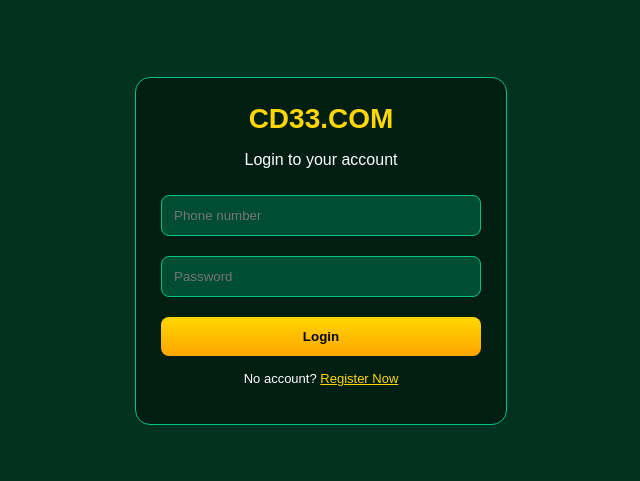
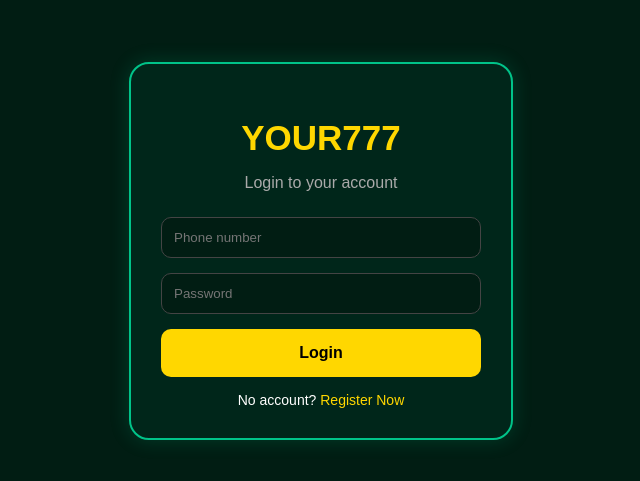
Before and after one commit to brandmehediofficial-code/YOUR777, a plain HTML site: page index.html in a window 1280 px wide. Shown: the part 149-630 px from the top of the page, without its empty margins (319-959 px from the left). Drawn offline with Linux system fonts and the light colour scheme.

Commit message:
Update index.html

```diff
--- a/index.html
+++ b/index.html
@@ -3,40 +3,28 @@
 <head>
     <meta charset="UTF-8">
     <meta name="viewport" content="width=device-width, initial-scale=1.0">
-    <title>Loginiti YOUR777.COM</title>
+    <title>YOUR777 - Login</title>
     <style>
-        body { background-color: #013220; color: white; font-family: sans-serif; display: flex; justify-content: center; align-items: center; height: 100vh; margin: 0; }
-        .login-box { background: rgba(0, 0, 0, 0.4); padding: 25px; border-radius: 15px; text-align: center; width: 85%; max-width: 320px; border: 1px solid #00c389; }
-        .logo { color: #FFD700; font-size: 28px; margin-bottom: 15px; font-weight: bold; }
-        input { width: 100%; padding: 12px; margin: 10px 0; background: #004d33; border: 1px solid #00c389; border-radius: 8px; color: white; box-sizing: border-box; outline: none; }
-        .btn { width: 100%; padding: 12px; background: linear-gradient(to bottom, #FFD700, #FFA500); border: none; border-radius: 8px; font-weight: bold; margin-top: 10px; cursor: pointer; color: #000; }
+        body { background: #011d13; color: white; font-family: sans-serif; display: flex; align-items: center; justify-content: center; height: 100vh; margin: 0; }
+        .login-box { background: #00261a; border: 2px solid #00c389; padding: 30px; border-radius: 20px; width: 320px; text-align: center; box-shadow: 0 0 20px rgba(0,195,137,0.2); }
+        h1 { color: #FFD700; font-size: 35px; margin-bottom: 10px; font-weight: bold; }
+        p { color: #aaa; margin-bottom: 25px; }
+        input { width: 100%; padding: 12px; margin-bottom: 15px; border-radius: 10px; border: 1px solid #444; background: #011d13; color: white; box-sizing: border-box; }
+        .btn { width: 100%; padding: 15px; background: #FFD700; border: none; border-radius: 10px; font-weight: bold; color: black; cursor: pointer; font-size: 16px; }
+        .reg-link { margin-top: 15px; font-size: 14px; }
+        a { color: #FFD700; text-decoration: none; }
     </style>
 </head>
 <body>
-
     <div class="login-box">
-        <div class="logo">CD33.COM</div>
+        <h1>YOUR777</h1>
         <p>Login to your account</p>
-        <input type="text" id="phone" placeholder="Phone number">
-        <input type="password" id="pass" placeholder="Password">
-        <button class="btn" onclick="checkLogin()">Login</button>
-        <p style="font-size: 13px; margin-top: 15px;">No account? <a href="register.html" style="color:#FFD700">Register Now</a></p>
+        <input type="text" placeholder="Phone number">
+        <input type="password" placeholder="Password">
+        <button class="btn" onclick="location.href='dashboard.html'">Login</button>
+        <div class="reg-link">
+            No account? <a href="register.html">Register Now</a>
+        </div>
     </div>
-
-    <script>
-        function checkLogin() {
-            const phone = document.getElementById('phone').value;
-            const pass = document.getElementById('pass').value;
-            const savedPhone = localStorage.getItem('userPhone');
-            const savedPass = localStorage.getItem('userPass');
-
-            if(phone === savedPhone && pass === savedPass) {
-                alert("লগইন সফল!");
-                window.location.href = "dashboard.html";
-            } else {
-                alert("ভুল ফোন নম্বর বা পাসওয়ার্ড!");
-            }
-        }
-    </script>
 </body>
 </html>
```
